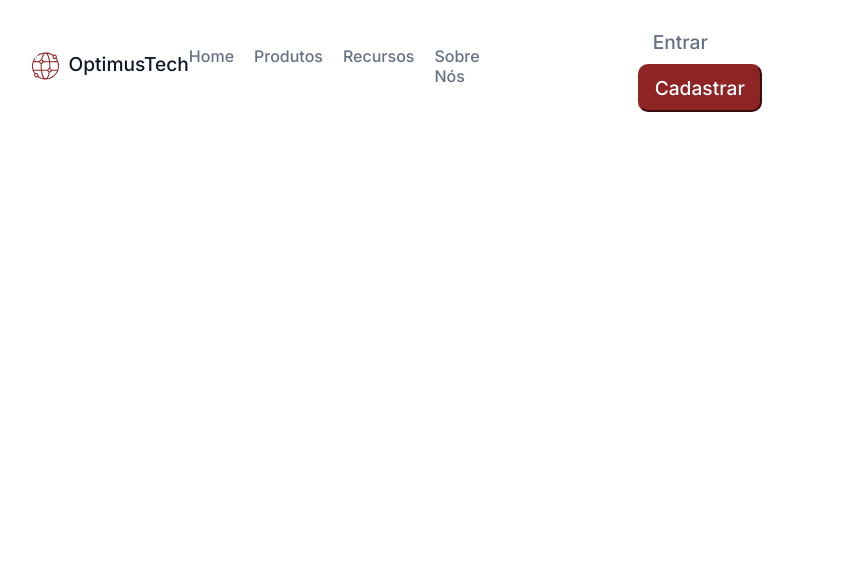
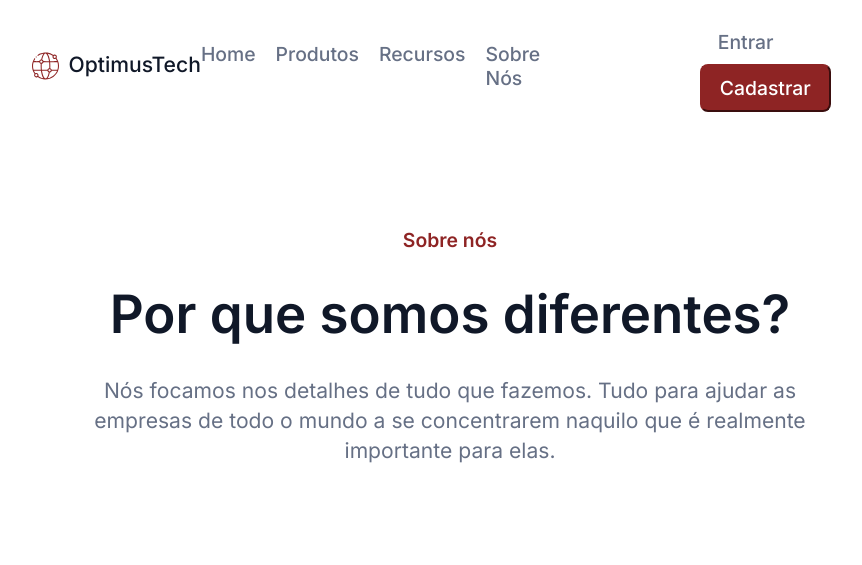
Before and after one commit to YohananBoy/OptimusTech-7DaysOfCode, a plain HTML site: page index.html in a window 1280 px wide. Shown: the whole page, without its empty margins (190-1052 px from the left). Drawn offline with Linux system fonts and the light colour scheme.

Commit message:
dia 2: primeira sessão

```diff
--- a/index.html
+++ b/index.html
@@ -40,6 +40,18 @@
             </div>
         </div>
     </header>
+
+    <main>
+        <section id="cabecalho">
+            <div class="container">
+                <h2>Sobre nós</h2>
+
+                <h1>Por que somos diferentes?</h1>
+                <p>Nós focamos nos detalhes de tudo que fazemos. Tudo para ajudar as empresas de todo o mundo a se
+                    concentrarem naquilo que é realmente importante para elas.</p>
+            </div>
+        </section>
+    </main>
 </body>
 
 </html>
--- a/style.css
+++ b/style.css
@@ -19,6 +19,7 @@
     box-sizing: border-box;
     font-family: var(--fonte);
     color: var(--corTexto);
+    font-size: 1.1rem;
 }
 
 .container {
@@ -26,8 +27,24 @@
     margin: 0 auto;
 }
 
+body {
+    display: flex;
+    flex-direction: column;
+    height: 100vh;
+}
+
 h1 {
     color: var(--corTitulo);
+    font-weight: 600;
+}
+
+h2 {
+    color: var(--corPrincipal);
+    font-weight: 600;
+}
+
+p {
+    font-size: 1.2rem;
 }
 
 a {
@@ -72,9 +89,8 @@ nav ul {
 }
 
 #login input {
-    font-size: 1.2rem;
     font-weight: 500;
-    padding: 10px 15px;
+    padding: 10px 18px;
     margin: 0 1rem;
 }
 
@@ -89,7 +105,7 @@ nav ul {
 }
 
 #login input[value="Cadastrar"] {
-    border-radius: 10px;
+    border-radius: 8px;
     background-color: var(--corPrincipal);
     border-color: var(--corPrincipal);
     color: #fff;
@@ -100,3 +116,31 @@ nav ul {
     background-color: transparent;
     transition: .3s ease all;
 }
+
+/*MAIN*/
+/*CABEÇALHO*/
+#cabecalho {
+    display: flex;
+    flex-direction: column;
+    align-items: center;
+    justify-content: center;
+    padding: 96px 0;
+}
+#cabecalho .container {
+    display: flex;
+    flex-direction: column;
+    align-items: center;
+    justify-content: center;
+    text-align: center;
+    height: 100%;
+}
+
+#cabecalho h1 {
+    font-size: 3rem;
+    margin: 30px 0;
+}
+
+#cabecalho p {
+    width: 792px;
+    line-height: 30px;
+}
```
